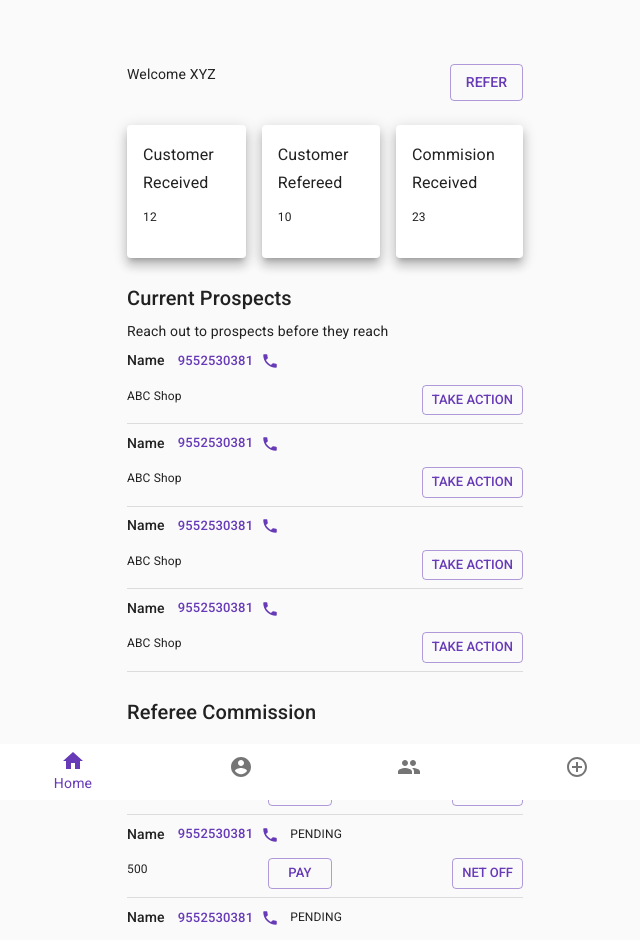
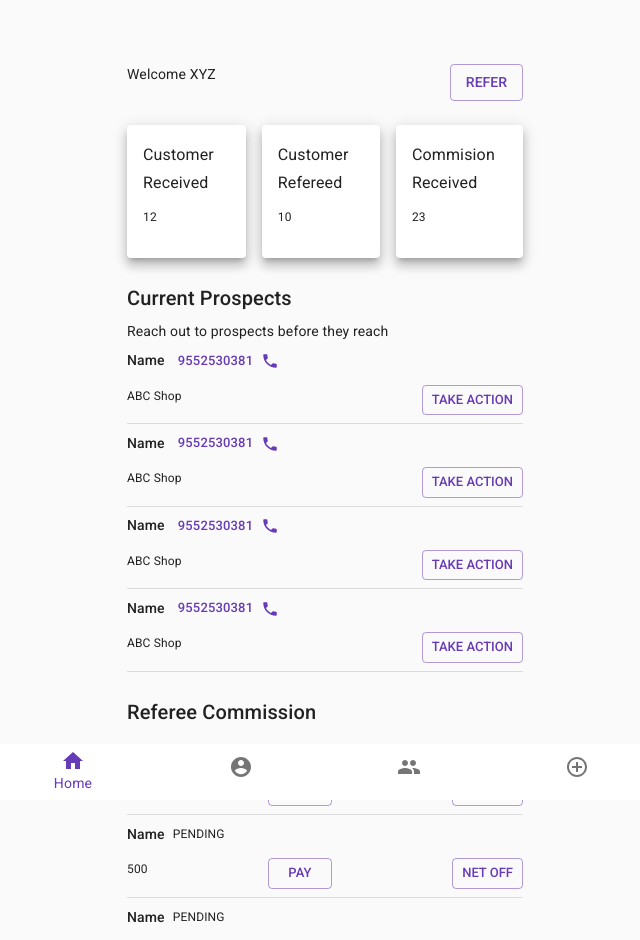
Before and after one commit to pankzagrwal/share2d, a React (Create React App) app: page / in a window 1280 px wide. Shown: the top 940 px of the page, without its empty margins (315-955 px from the left). Built offline with nearby package versions, Linux system fonts and the light colour scheme; sample sign-in values are in the browser's storage.

Commit message:
Update referee.js

```diff
--- a/src/components/Referee/referee.js
+++ b/src/components/Referee/referee.js
@@ -6,7 +6,6 @@ import {
     Divider
 } from '@material-ui/core';
 
-import PhoneIcon from '@material-ui/icons/Phone';
 
 const Prospect = () => {
 
@@ -18,11 +17,6 @@ const Prospect = () => {
             <Typography variant="subtitle2">
               Name
             </Typography>
-          </Grid>
-          <Grid item>
-            <Button  href={`tel:9552530381`} size='small' endIcon={<PhoneIcon />} color='primary'>
-              9552530381
-            </Button>
           </Grid>
           <Grid item>
             <Typography variant='overline'>
```
